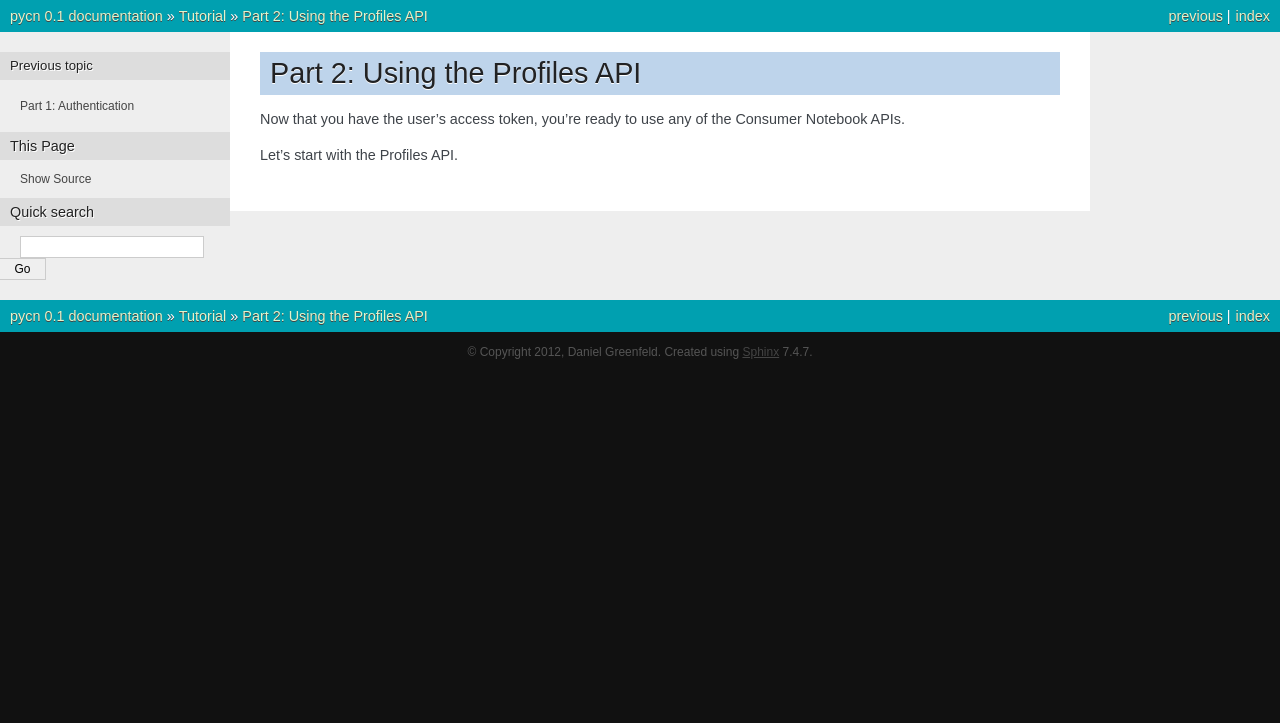
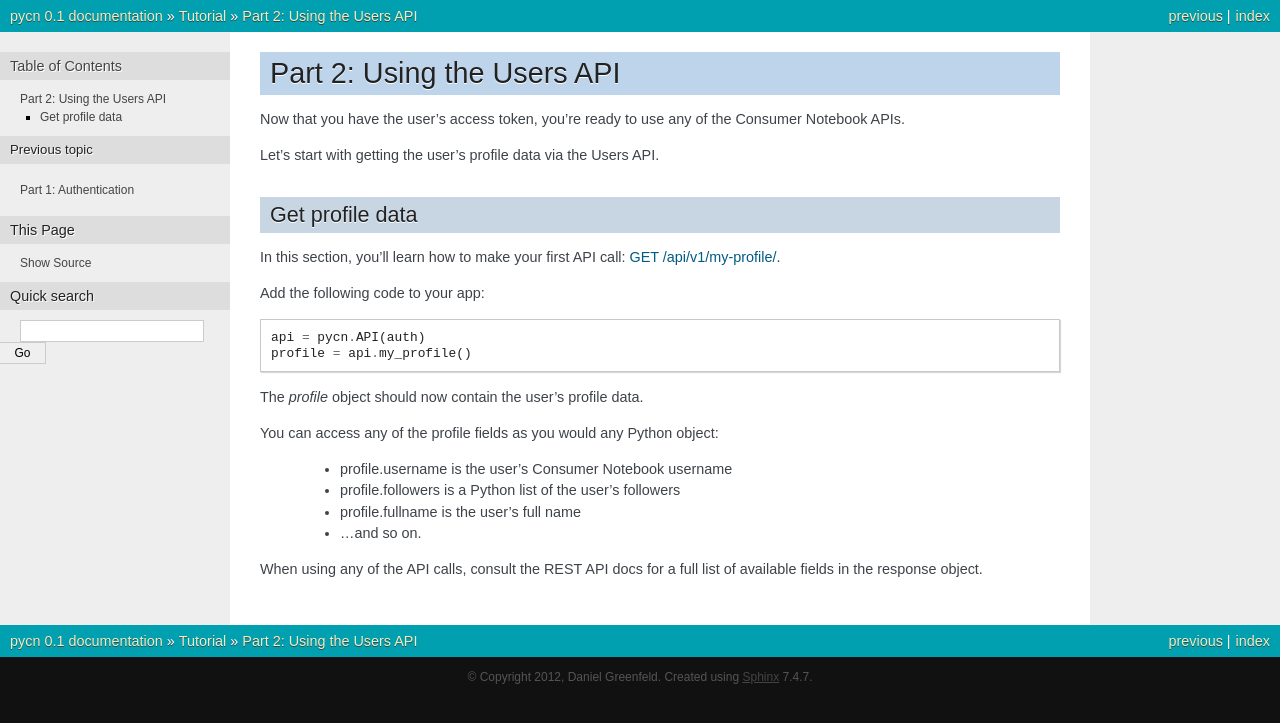
Before and after one commit to consumerio/pycn, a Sphinx documentation site: the page built from docs/part2.rst, in a window 1280 px wide. Shown: the top 723 px of the page. Built offline with Sphinx 7.4.7, drawn with Linux system fonts in a browser that asks for light colours; pages that are not in the unit, such as notebooks, are missing from menus.

Commit message:
Skeleton of part 2.

```diff
--- a/docs/part2.rst
+++ b/docs/part2.rst
@@ -1,10 +1,32 @@
 
 .. _tutorial-part-2:
 
-Part 2: Using the Profiles API
-================================
+Part 2: Using the Users API
+===========================
 
 Now that you have the user's access token, you're ready to use any of the
 Consumer Notebook APIs.
 
-Let's start with the Profiles API.
+Let's start with getting the user's profile data via the Users API.
+
+Get profile data
+----------------
+
+In this section, you'll learn how to make your first API call: `GET /api/v1/my-profile/ <http://api.consumernotebook.com/en/latest/api/v1/my-profile.html#api-v1-my-profile>`_.
+
+Add the following code to your app::
+
+    api = pycn.API(auth)
+    profile = api.my_profile()
+
+The `profile` object should now contain the user's profile data.
+
+You can access any of the profile fields as you would any Python object:
+
+    * profile.username is the user's Consumer Notebook username
+    * profile.followers is a Python list of the user's followers
+    * profile.fullname is the user's full name
+    * ...and so on.
+
+When using any of the API calls, consult the REST API docs for a full list of
+available fields in the response object.
```
